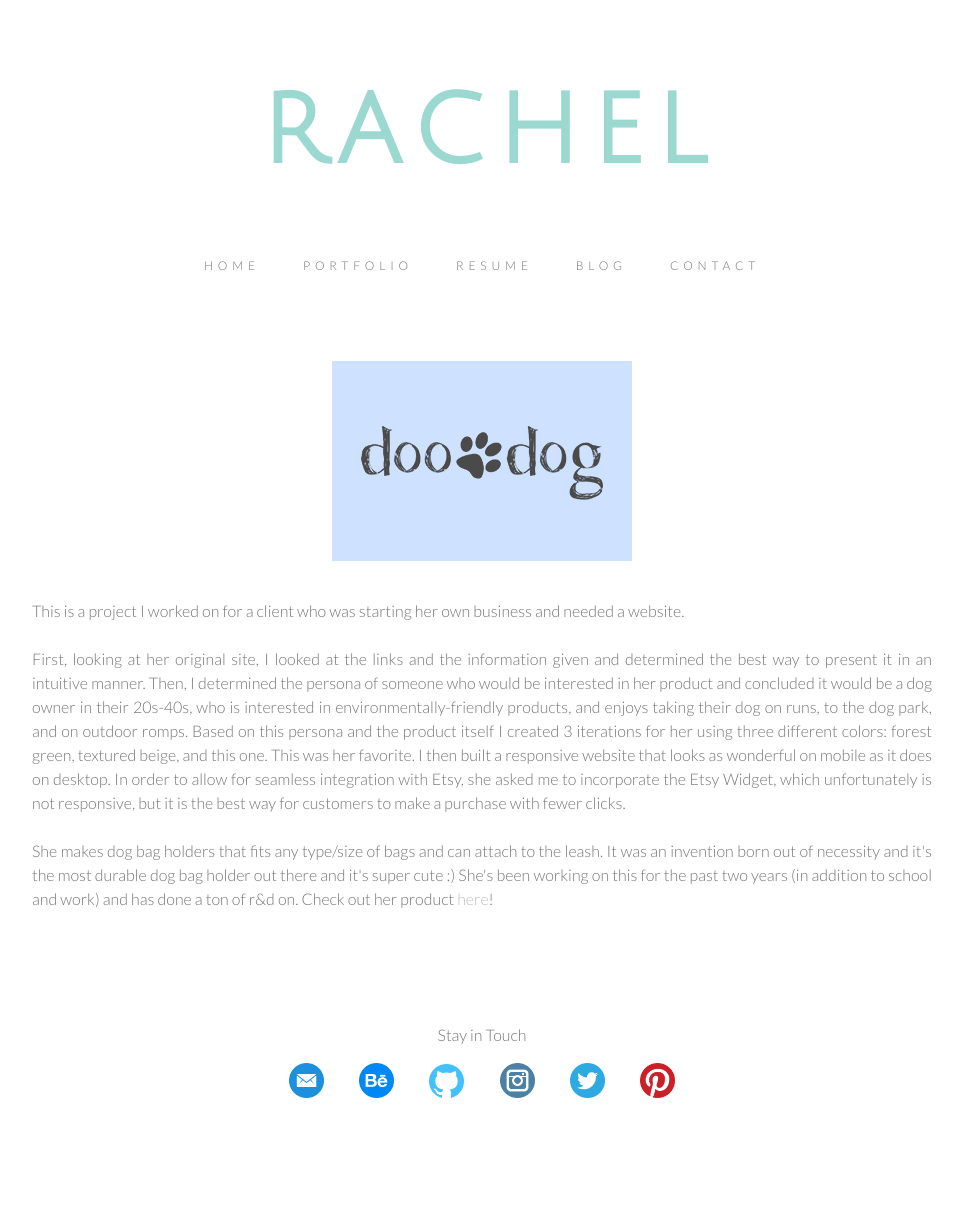
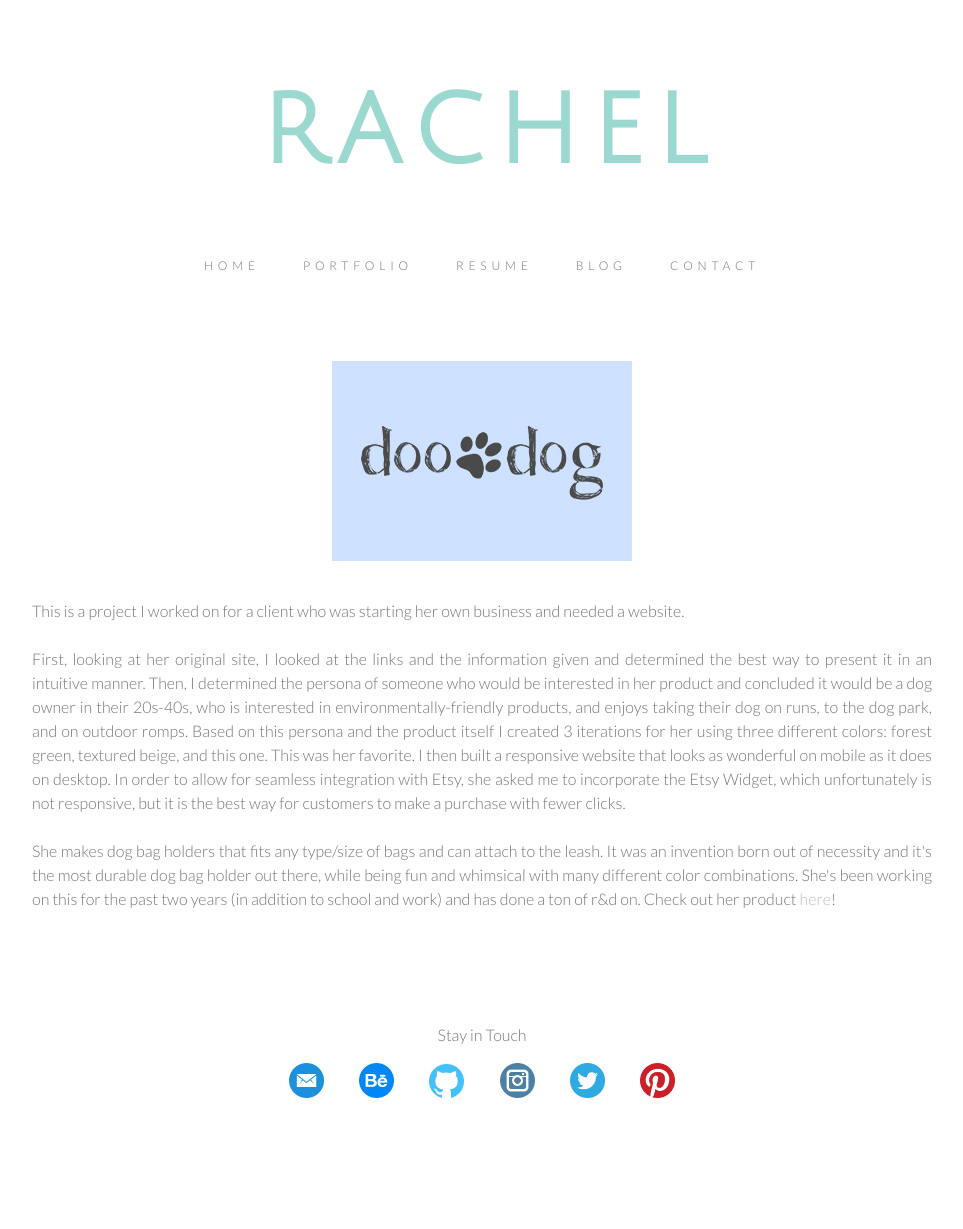
Before and after one commit to rachellee/resume, a Jekyll site: the page built from portfolio/doodogs/index.html, in a window 1280 px wide. Shown: the whole page, without its empty margins (158-1121 px from the left). Built offline with Jekyll 4.4.1, drawn with Linux system fonts in a browser that asks for light colours; nearby versions of some CDN libraries; some web fonts are replaced.

Commit message:
portfolio descrip

```diff
--- a/portfolio/doodogs/index.html
+++ b/portfolio/doodogs/index.html
@@ -11,5 +11,5 @@ title: Rachel Lee's Portfolio - DooDogs.com
 
 		First, looking at her original site, I looked at the links and the information given and determined the best way to present it in an intuitive manner. Then, I determined the persona of someone who would be interested in her product and concluded it would be a dog owner in their 20s-40s, who is interested in environmentally-friendly products, and enjoys taking their dog on runs, to the dog park, and on outdoor romps. Based on this persona and the product itself I created 3 iterations for her using three different colors: forest green, textured beige, and this one. This was her favorite. I then built a responsive website that looks as wonderful on mobile as it does on desktop. In order to allow for seamless integration with Etsy, she asked me to incorporate the Etsy Widget, which unfortunately is not responsive, but it is the best way for customers to make a purchase with fewer clicks.<BR><BR>
 
-		She makes dog bag holders that fits any type/size of bags and can attach to the leash. It was an invention born out of necessity and it's the most durable dog bag holder out there and it's super cute :) She's been working on this for the past two years (in addition to school and work) and has done a ton of r&d on. Check out her product <a href="http://www.doodogs.com">here</a>!
+		She makes dog bag holders that fits any type/size of bags and can attach to the leash. It was an invention born out of necessity and it's the most durable dog bag holder out there, while being fun and whimsical with many different color combinations. She's been working on this for the past two years (in addition to school and work) and has done a ton of r&d on. Check out her product <a href="http://www.doodogs.com">here</a>!
 	</div>
```
